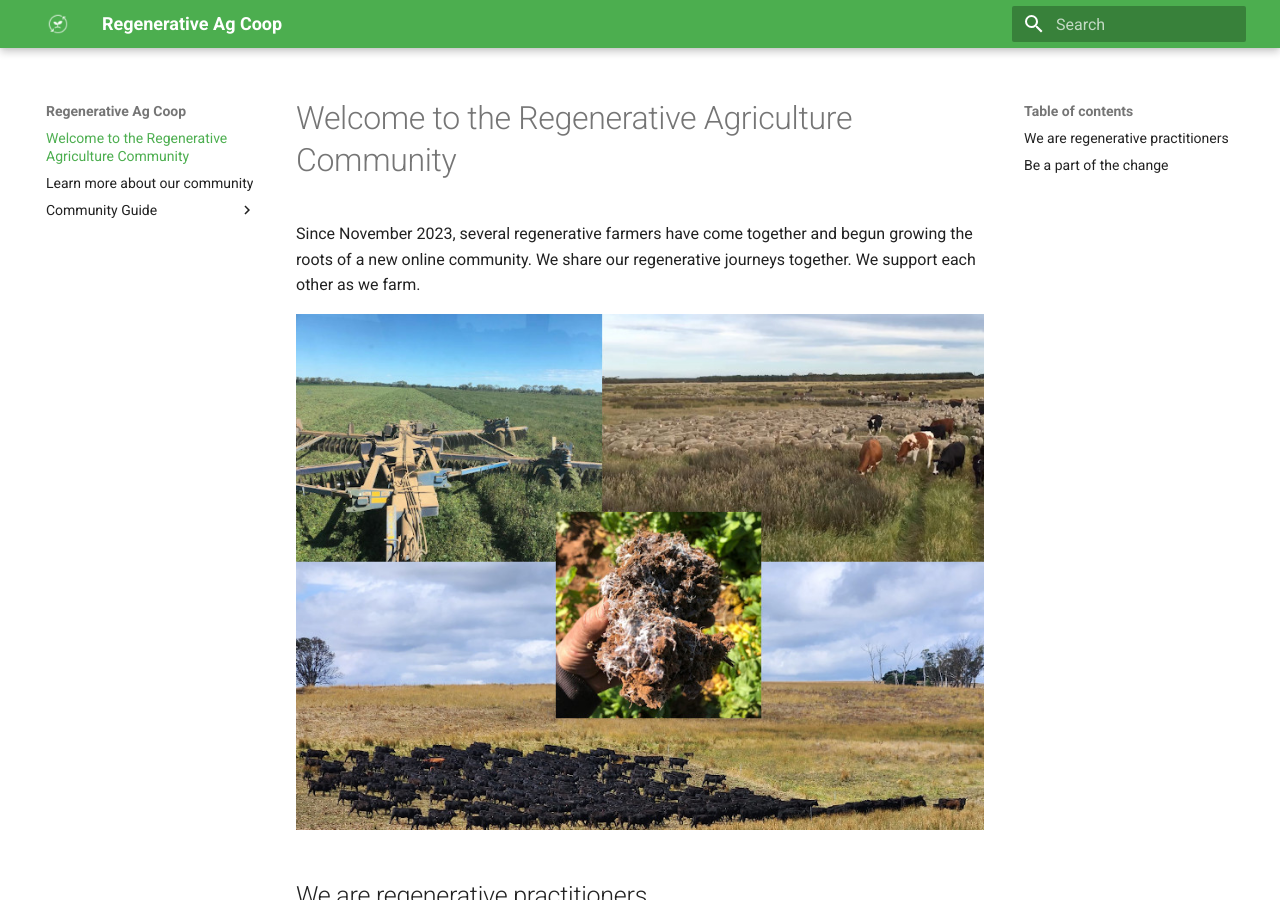
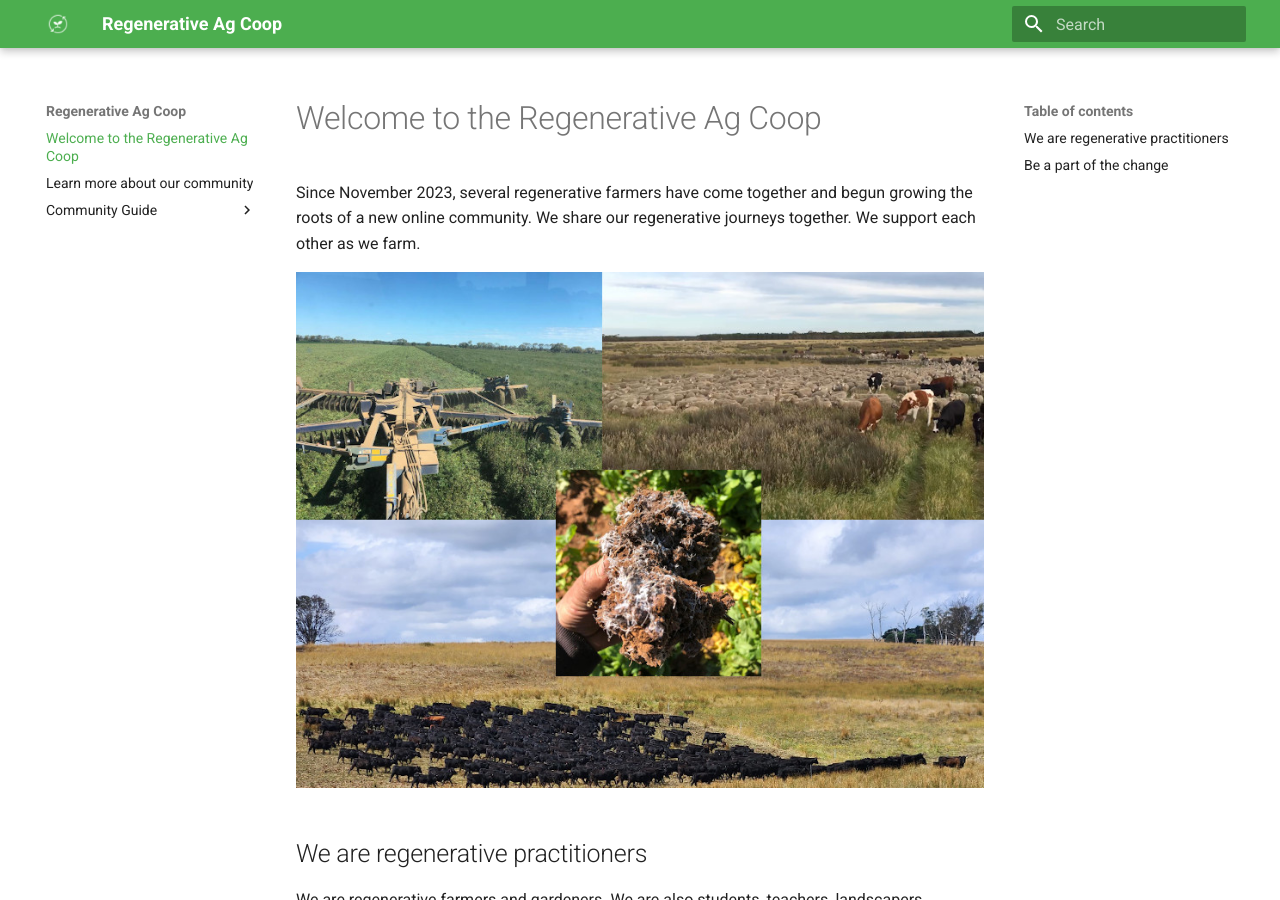
Before and after one commit to regenerativeag/regenerativeag.github.io, an MkDocs documentation site: the page built from docs/index.md, in a window 1280 px wide and 900 px high. Built offline with MkDocs 1.6.1 and Material for MkDocs 9.7.7, drawn with Linux system fonts in a browser that asks for light colours.

Commit message:
Update index title too

```diff
--- a/docs/index.md
+++ b/docs/index.md
@@ -1,5 +1,5 @@
 ---
-title: Welcome to the Regenerative Agriculture Community
+title: Welcome to the Regenerative Ag Coop
 description: regenerative agriculture community, building soil, organic matter and biodiversity, healthy and more productive soil, drought- and flood-resilience, decreased use of chemical inputs, clean air and water, enhanced wildlife habitat, soil carbon capture, combat climate change
 ---
 
```
